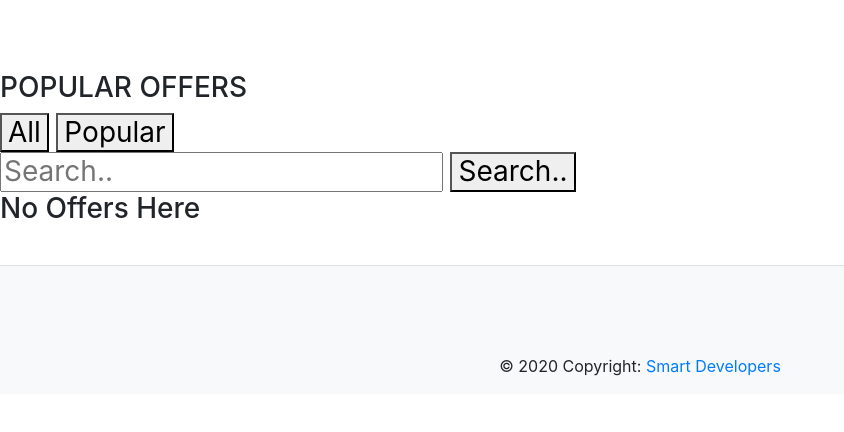
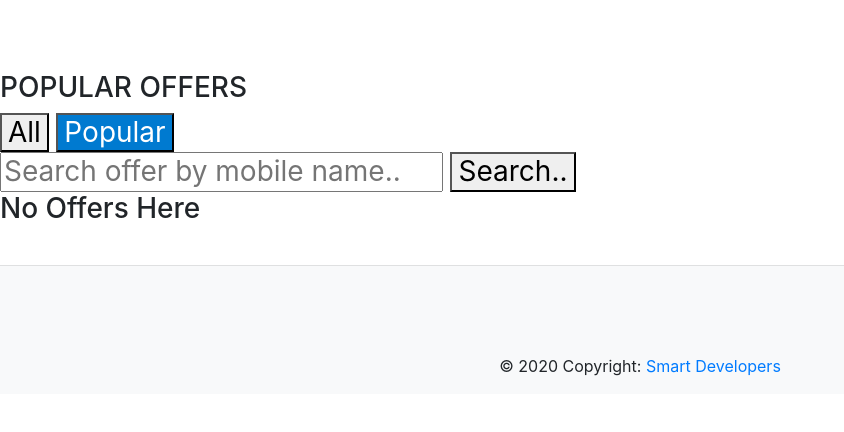
Before and after one commit to faisalakhlaq/mobiletilbud, a Django app: page /offers/ in a window 1280 px wide. Shown: the part 257-689 px from the top of the page, without its empty margins (0-844 px from the left). Run offline with Django 3.2, Linux system fonts and the light colour scheme; data that the repository does not hold is empty; parts of the project's set-up code (start-up, migrations or seed data) failed here and were passed over; some libraries are stand-ins or nearby versions.

Commit message:
design changes offers

```diff
--- a/core/views.py
+++ b/core/views.py
@@ -78,7 +78,7 @@ class MobileManufacturersView(ListView):
         company = self.request.GET.get("brand")
         query = self.request.GET.get('query')
         if not company and not query:
-            query = _('Popular')
+            query = 'Popular'
         context['mobile_brands'] = MobileBrand.objects.all()
         context["brand"] = company or query
         return context
--- a/telecompanies/views.py
+++ b/telecompanies/views.py
@@ -51,23 +51,32 @@ class PopularOffersView(ListView):
     paginate_by = 10
 
     def get_queryset(self):
-        offer_type = self.request.GET.get('offer')
         company = self.request.GET.get('company')
         query = self.request.GET.get('query')
         all_offers = Offer.objects.all().order_by('updated')
         if query and len(query.strip()) > 0:
             return all_offers.filter(Q(mobile_name__icontains=query.strip()) |
             Q(mobile__full_name__icontains=query.strip())).order_by('-mobile_name')
-        elif offer_type and offer_type == 'Popular':
-            return get_popular_offers(offers=all_offers, offers_per_company=5)
+        # elif offer_type and offer_type == 'Popular':
         elif company:
-            return all_offers.filter(telecom_company__name__iexact=company.strip())
-        return all_offers
+            if company == 'Popular':
+                return get_popular_offers(offers=all_offers, offers_per_company=5)
+            elif company == 'All':
+                return all_offers
+            else:
+                return all_offers.filter(telecom_company__name__iexact=company.strip())
+        return get_popular_offers(offers=all_offers, offers_per_company=5)
 
     def get_context_data(self, **kwargs):
         context = super(PopularOffersView, self).get_context_data(**kwargs)
+        company = self.request.GET.get('company')
+        query = self.request.GET.get('query')
+        if not company and not query:
+            query = 'Popular'
         context["tele_companies"] = TelecomCompany.objects.all()
+        context["company"] = company or query
         return context
+
 
 class CompareOffersView(View):
     def get(self, *args, **kwargs):
--- a/templates/offer/offer_list.html
+++ b/templates/offer/offer_list.html
@@ -12,21 +12,21 @@
 <div class='offer_list_container'>
     <h3 class="offer-header">
         {% trans "POPULAR OFFERS" %}<h3>
-    <div class='company-list'>
+    <div class='offers-company-list'>
         <form method='GET' action=''>
-            <button name="offer" class="tele-comp-btn"
+            <button id='company' name="company" class="tele-comp-btn"
             type="submit" value='All'/>{% trans 'All' %}</button>
-            <button name="offer" class="tele-comp-btn"
+            <button id='company' name="company" class="tele-comp-btn"
             type="submit" value='Popular'/>{% trans 'Popular' %}</button>
             {% for tele_company in tele_companies %}
-                <button name="company" class="tele-comp-btn"
+                <button id='company' name="company" class="tele-comp-btn"
                 type="submit" value={{tele_company}} />
                 {{ tele_company }}</button>
             {% endfor %}
         </form>
     </div>
-    <div class='search-field'><form class='form' method='GET' action=''>
-        <input id='query' type='text' placeholder='{% trans 'Search..'%}'
+    <div class='offer-search-field'><form class='form' method='GET' action=''>
+        <input id='query' type='text' placeholder='{% trans 'Search offer by mobile name..'%}'
         name='query' value={{ request.GET.query}}>
         <button id='search_btn' class='tele-comp-btn'
         type='submit'>{% trans 'Search..'%}</button>
@@ -44,6 +44,7 @@
 {% endblock content %}
 {% block extra_scripts %}
 <script>
+$("[id='company'][value={{company}}]").css('background-color', '#007AD0').css('color','#fff');
 $(function() {
   $( "#query" ).autocomplete({
     source: "/tilbud_search_auto_complete",
```
Also changed, not shown: templates/core/mobile_brands.html (+10 -13 lines), locale/da/LC_MESSAGES/django.po, 3 other files. Lines whose indentation alone changed are shown as unchanged.
